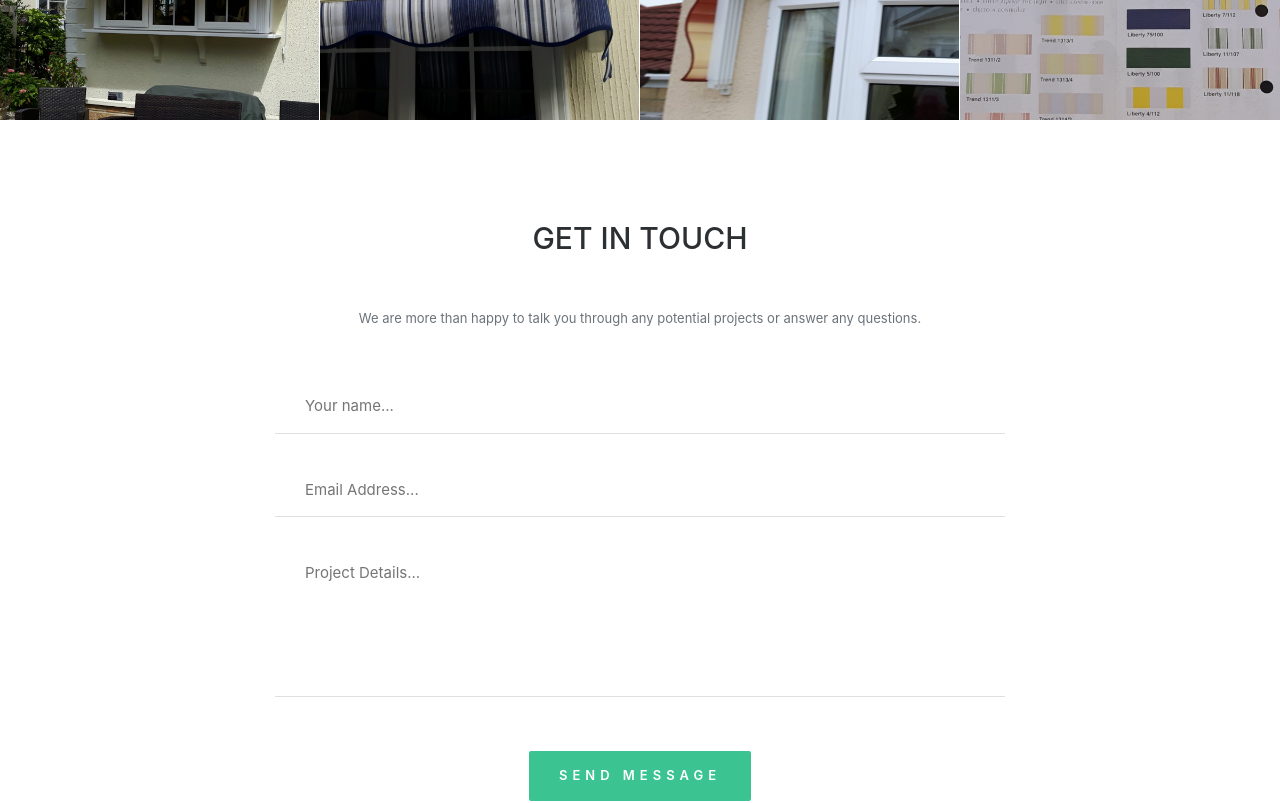
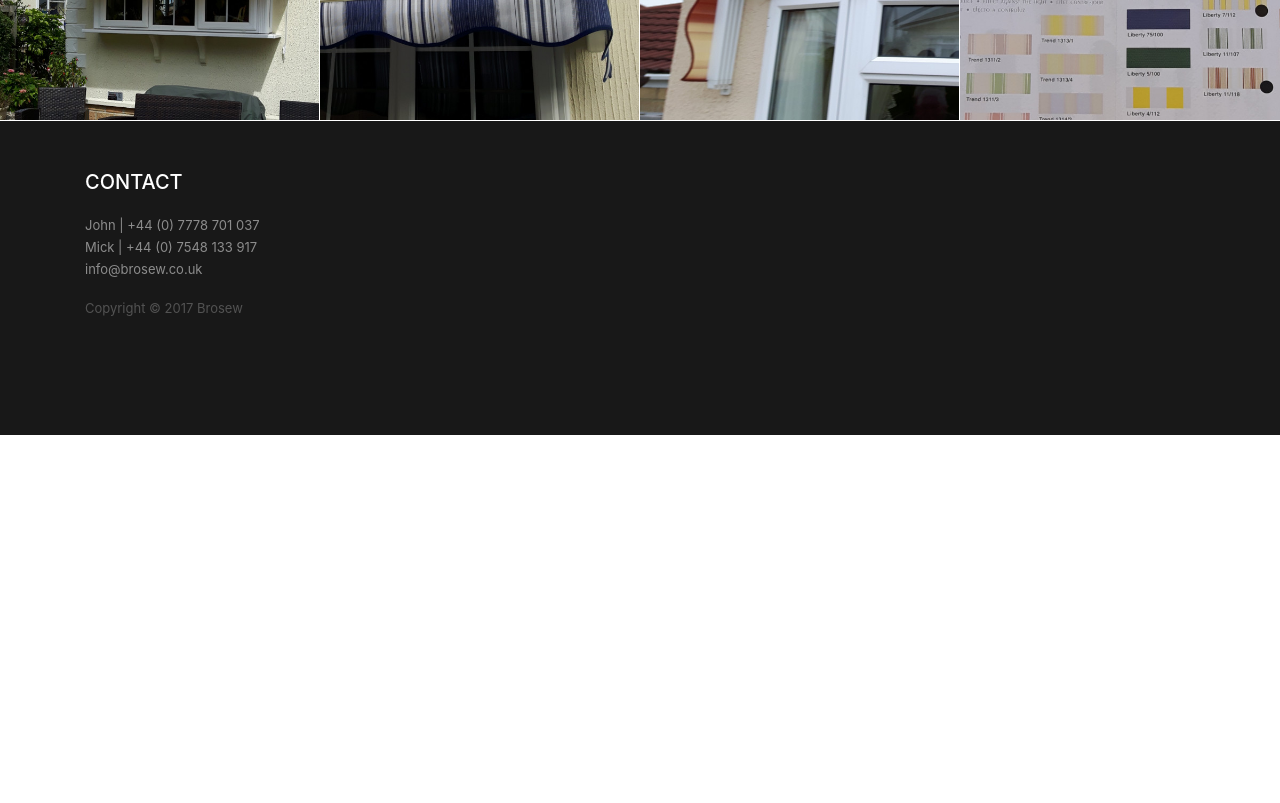
Before and after one commit to gingerbenw/brosew.github.io, a React (Create React App) app: page / in a window 1280 px wide. Shown: the part 1420-2223 px from the top of the page. After the commit the page ends 1855 px from the top, so only its background shows below. Built offline with nearby package versions, Linux system fonts and the light colour scheme.

Commit message:
remove contact form

```diff
--- a/public/index.html
+++ b/public/index.html
@@ -53,11 +53,11 @@
   <body>
     <noscript> You need to enable JavaScript to run this app. </noscript>
     <!-- A little help for the Netlify post-processing bots -->
-    <form name="contact" netlify netlify-honeypot="bot-field" hidden>
+    <!-- <form name="contact" netlify netlify-honeypot="bot-field" hidden>
       <input type="text" name="name" />
 			<input type="email" name="email" />
       <textarea name="message"></textarea>
-    </form>
+    </form> -->
     <div id="root"></div>
     <!--
       This HTML file is a template.
--- a/src/App.js
+++ b/src/App.js
@@ -7,7 +7,7 @@
 import Intro from "./components/intro";
 import Services from "./components/services";
 import Work from "./components/work";
-import Contact from "./components/contact";
+// import Contact from "./components/contact";
 import Footer from "./components/footer";
 
 // styling
@@ -32,7 +32,7 @@
         <Intro />
         <Services />
         <Work />
-				<Contact />
+				{/* <Contact /> */}
         <Footer />
       </div>
     );
```
